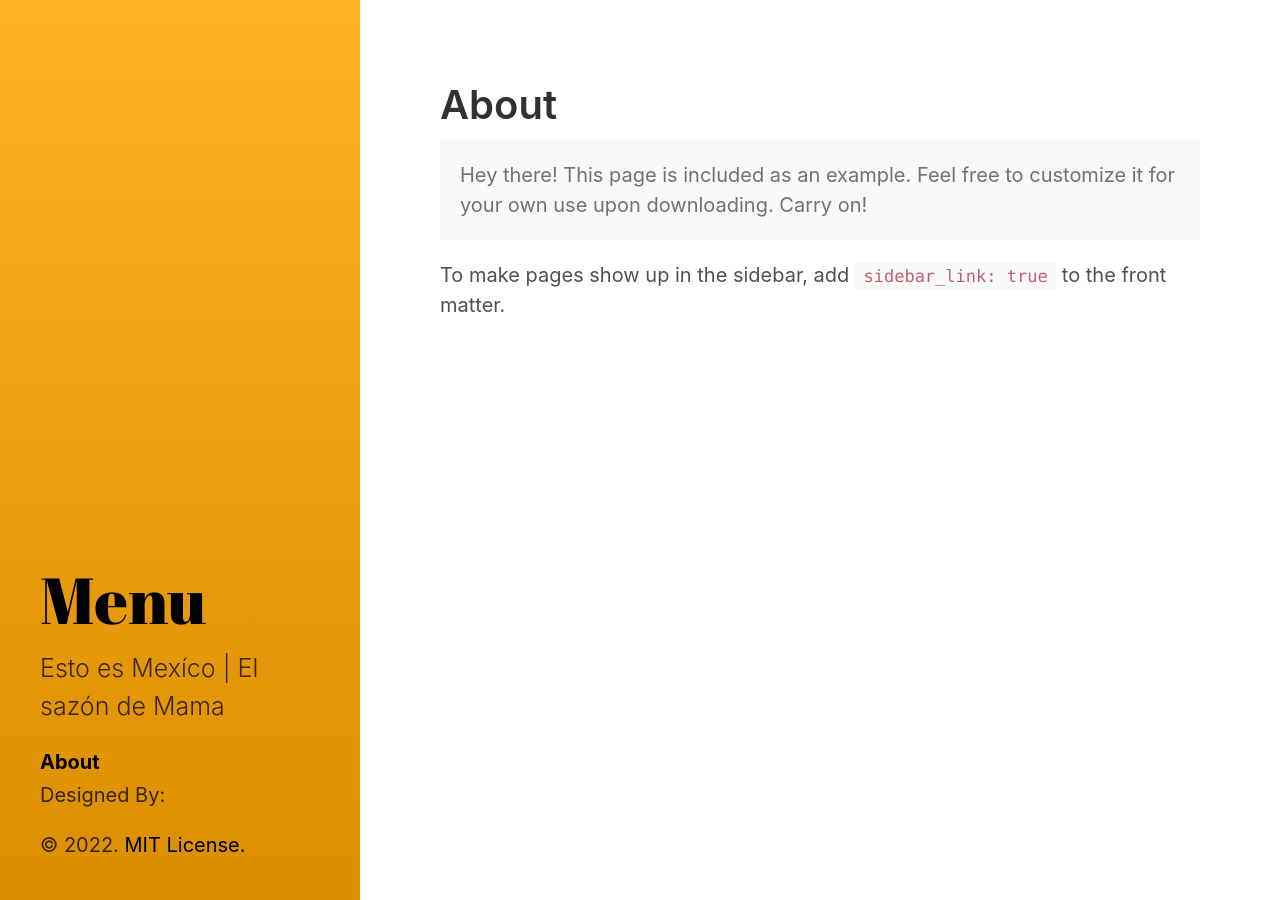
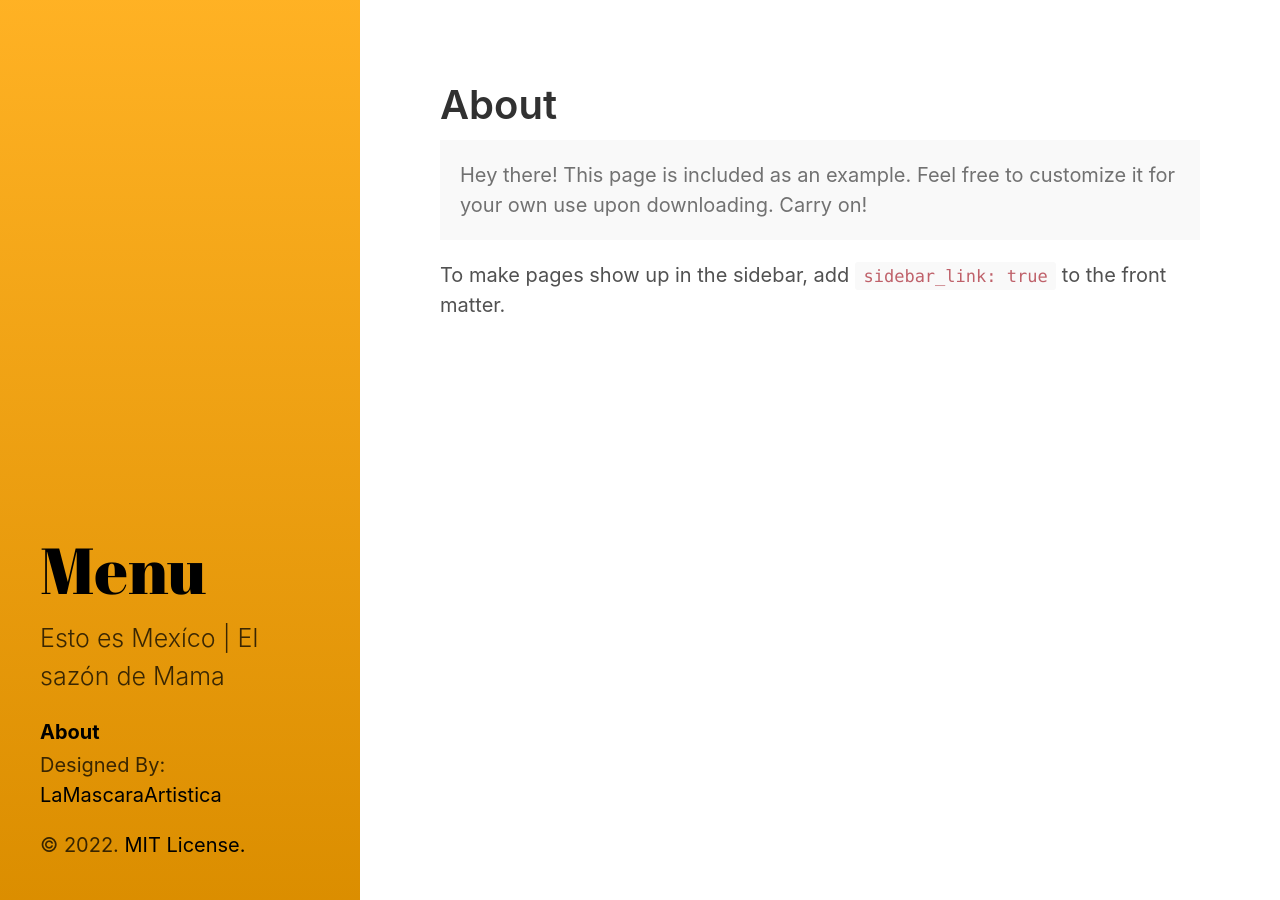
Before and after one commit to Slenderhack/slenderhack.github.io, a Jekyll site: the page built from about.md, in a window 1280 px wide. Built offline with Jekyll 4.4.1, drawn with Linux system fonts in a browser that asks for light colours.

Commit message:
se agrego link de insta
se agrego link de insta

```diff
--- a/_includes/copyright.html
+++ b/_includes/copyright.html
@@ -1,5 +1,5 @@
 <p>
-  Designed By:
+  Designed By: <a href="https://www.instagram.com/lamascaraartistica/">LaMascaraArtistica</a>
 </p>
 <p>
   &copy; {{ site.time | date: '%Y' }}.
```
